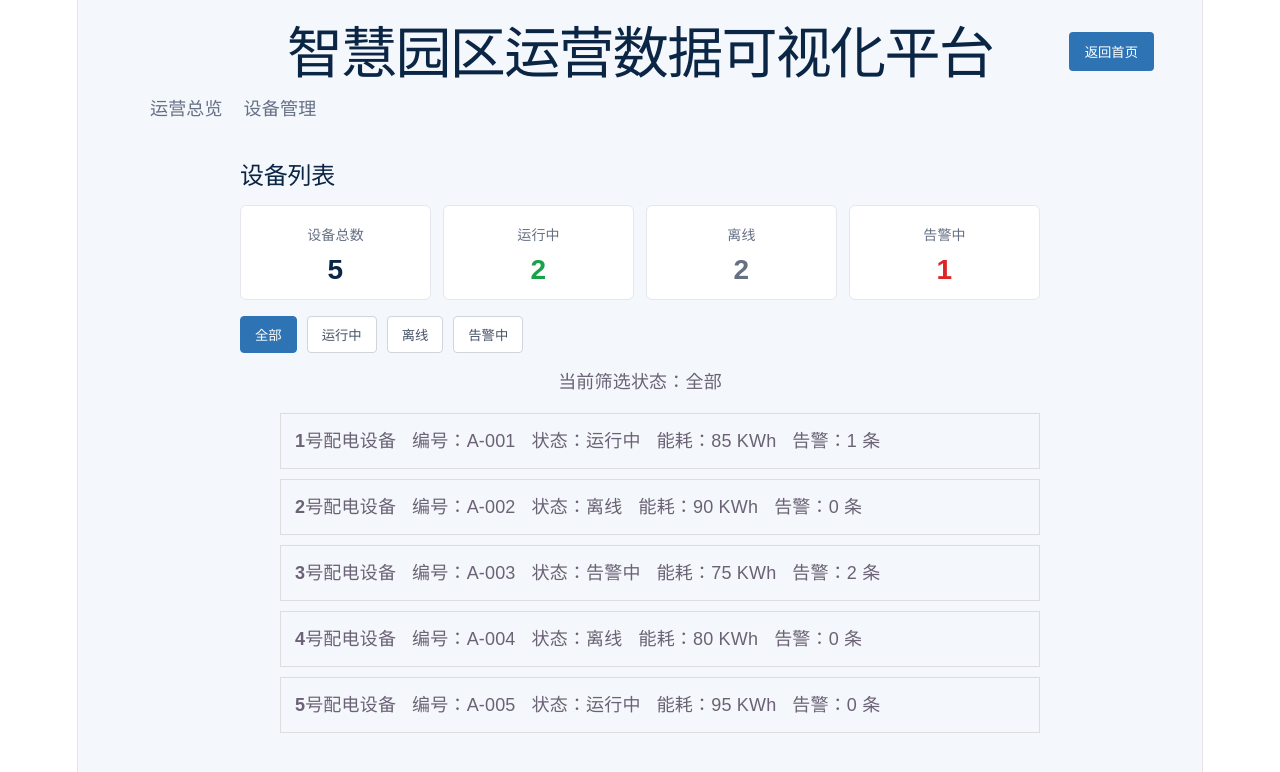
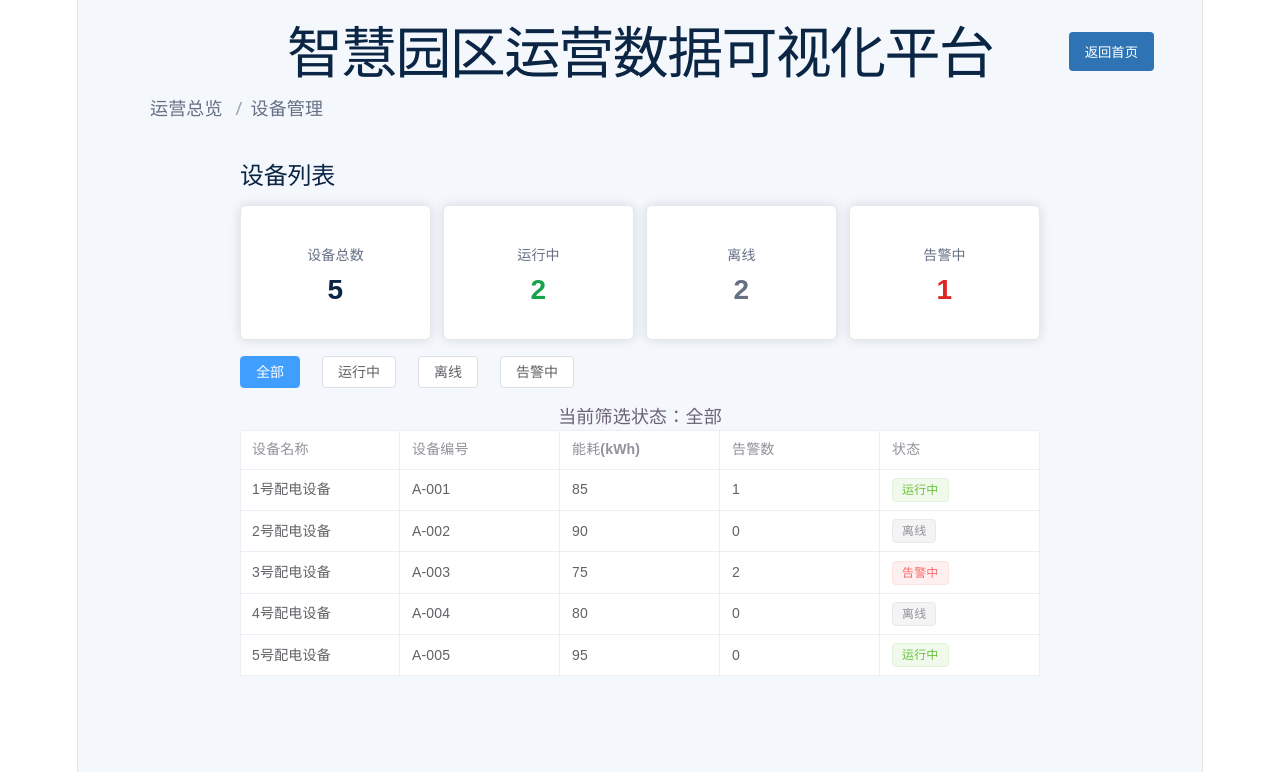
Before and after one commit to 3273352747/smart-park-dashboard, a Vue app: page / in a window 1280 px wide. Both pictures are taken after a click on the button "进入系统". Shown: the top 772 px of the page. Built offline with nearby package versions, Linux system fonts and the light colour scheme.

Commit message:
feat: add element plus device table1

```diff
--- a/package.json
+++ b/package.json
@@ -9,6 +9,7 @@
     "preview": "vite preview"
   },
   "dependencies": {
+    "element-plus": "^2.14.3",
     "vue": "^3.5.39"
   },
   "devDependencies": {
--- /dev/null
+++ b/practice/day03-app.vue
@@ -0,0 +1,112 @@
+<script setup>
+import devicelist from day03-app.vue
+import {ref} from "vue"
+const hasEntrySystem = ref(false)
+const projectName = '智慧园区运营数据可视化平台'
+function entrySystem(){
+    hasEntrySystem.value = true
+}
+function toBackHome(){
+    hasEntrySystem.value = false
+}
+</script>
+
+<template>
+    <main v-if="!hasEntrySystem" class="page">
+        <h1>{{projectName}}</h1>
+        <p>数据可视化平台</p>
+        <button @click="entrySystem">进入系统</button>
+    </main>
+
+    <section v-else class="dashboard">
+        <header class="dashboard-header">
+            <div class="system-title">
+                <h1>{{ projectName }}</h1>
+            </div>
+            <button @click="toBackHome">返回首页</button>
+        </header>
+
+        <div class="content-shell">
+            <p class="breadcrumb">运营总览/设备管理</p>
+            <day04-devicelist />
+        </div>
+    </section>
+</template>
+
+<style scoped>
+.page {
+    min-height: 100%;
+    padding: 48px;
+    background: #f4f7fb;
+    text-align: center;
+
+}
+
+h1 {
+    color: #0b2545;
+
+}
+
+.page p {
+    color: #0b2545;
+    margin: 12px 0 24px;
+
+}
+
+button {
+    padding: 10px 16px;
+    background: #2e74b5;
+    color: #fff;
+    border: 0;
+    border-radius: 4px;
+    cursor: pointer;
+
+}
+
+.dashboard {
+    min-height: 100%;
+    padding: 32px 48px;
+    background: #f4f7fb;
+
+}
+
+.dashboard-header {
+    display: grid;
+    grid-template-columns: 1fr auto 1fr;
+    align-items: center;
+    margin-bottom: 24px;
+
+}
+
+.system-title {
+    grid-column: 2;
+    text-align: center;
+
+}
+
+.system-title h1 {
+    margin: 0;
+}
+
+.dashboard-header button {
+    grid-column: 3;
+    justify-self: end;
+}
+
+.content-shell {
+    max-width: 980px;
+    margin: 0 auto;
+
+}
+
+.breadcrumb {
+    margin: 0 0 16px;
+    color: #667085;
+    text-align: left;
+
+}
+
+.dashboard-header h1 {
+    margin: 0;
+}
+</style>
--- /dev/null
+++ b/practice/day04-devicelist.vue
@@ -0,0 +1,175 @@
+<script setup>
+import {ref,computed} from "vue"
+const deviceManager = ref([
+  { name: '1号配电设备', code: 'A-001', status: '运行中', energy: 85, alarmCount: 1 },
+  { name: '2号配电设备', code: 'A-002', status: '离线', energy: 90, alarmCount: 0 },
+  { name: '3号配电设备', code: 'A-003', status: '告警中', energy: 75, alarmCount: 2 },
+  { name: '4号配电设备', code: 'A-004', status: '离线', energy: 80, alarmCount: 0 },
+  { name: '5号配电设备', code: 'A-005', status: '运行中', energy: 95, alarmCount: 0 },
+])
+const activeStatus = ref("全部")
+const statusOptions = ["全部","运行中","离线","告警中"]
+const filterDevices = computed(() =>{
+    if(activeStatus.value === "全部")
+    return deviceManager.value
+
+    return deviceManager.value.filter((device) => {
+        return device.status === activeStatus.value
+    })
+})
+const totalDevices = computed(() => deviceManager.value.length)
+const runningCount = computed(() => {
+    return deviceManager.value.filter((device) => device.status === "运行中").length
+})
+const offlineCount = computed(() => {
+    return deviceManager.value.filter((device) => device.status === "离线").length
+})
+const alarmingCount = computed(() => {
+    return deviceManager.value.filter((device) => device.status === "告警中").length
+})
+</script>
+
+<template>
+    <main>
+        <h2 class="section-title">设备列表</h2>
+        <div class="stats-grid">
+            <div class="stat-card">
+                <span>设备总数</span>
+                <strong>{{ totalDevices }}</strong>
+            </div>
+            <div class="stat-card running">
+                <span>运行中</span>
+                <strong>{{ runningCount }}</strong>
+            </div>
+            <div class="stat-card offline">
+                <span>离线</span>
+                <strong>{{ offlineCount }}</strong>
+            </div>
+            <div class="stat-card alarming">
+                <span>告警中</span>
+                <strong>{{ alarmingCount }}</strong>
+            </div>
+        </div>
+
+        <div class="filter-bar">
+            <button v-for = "status in statusOptions" :key="status" class="filter-button" :class="{active:activeStatus === status}" @click="activeStatus = status">{{ status }}</button>
+        </div>
+
+        <p>当前筛选状态：{{ activeStatus }}</p>
+
+        <ul>
+            <li v-for="device in filterDevices" :key="device.code">
+                <strong>{{ device.name }}</strong>
+                <span>编号：{{ device.code }}</span>
+                <span>状态：{{ device.status }}</span>
+                <span>能耗：{{ device.energy }} kWh</span>
+                <span>告警：{{ device.alarmCount }} 条</span>
+            </li>
+        </ul>
+
+        <p v-if="filterDevices.length === 0" class="empty-text">暂无符合条件的设备</p>
+    </main>
+</template>
+
+<style scoped>
+main {
+    max-width: 800px;
+    margin: 40px auto;
+    font-family: Arial,sans-serif;
+
+}
+
+.section-title {
+    margin: 0 0 8px;
+    color: #0b2545;
+    font-size: 24px;
+    text-align: left;
+
+}
+
+.stats-grid {
+    display: grid;
+    grid-template-columns: repeat(4,1fr);
+    gap: 12px;
+    margin: 16px 0;
+
+}
+
+.stat-card {
+    padding: 16px;
+    background: #fff;
+    border: 1px solid #e4e7ec;
+    border-radius: 6px;
+
+}
+
+.stat-card span {
+    display: block;
+    color: #667085;
+    font-size: 14px;
+
+}
+
+.stat-card strong {
+    display: block;
+    margin-top: 8px;
+    color: #0b2545;
+    font-size: 28px;
+
+}
+
+.filter-bar {
+    display: flex;
+    gap: 10px;
+    margin: 16px 0;
+
+}
+
+.filter-button {
+    padding: 8px 14px;
+    color: #475467;
+    background: #fff;
+    border: 1px solid #d0d5dd;
+    border-radius: 4px;
+    cursor: pointer;
+
+}
+
+.filter-button.active {
+    color: #fff;
+    background: #2e74b5;
+    border-color: #2e74b5;
+
+}
+
+li {
+    display: flex;
+    gap: 16px;
+    margin: 10px 0;
+    padding: 14px;
+    border: 1px solid #fff;
+
+}
+
+.running strong {
+    color: #16a34a;
+
+}
+
+.offline strong {
+    color: #667085;
+
+}
+
+.alarming strong {
+    color: #dc2626;
+
+}
+
+.empty-text {
+    margin-top: 24px;
+    color: #98a2b3;
+    text-align: center;
+
+}
+</style>
--- a/src/App.vue
+++ b/src/App.vue
@@ -29,7 +29,7 @@ function backToHome() {
     </header>
 
     <div class="content-shell">
-      <p class="breadcrumb">运营总览 <span></span>设备管理</p>
+      <p class="breadcrumb">运营总览 <span>/</span>设备管理</p>
       <DeviceList />
     </div>
   </section>
@@ -99,13 +99,12 @@ button {
   color: #98a2b3;
 }
 
-.dashboard-header h1,
-.dashboard-header p {
+.dashboard-header h1 {
   margin: 0;
 }
 
-.dashboard-header p{
-  margin-top: 30px;
-  color: #667085;
+.page p {
+    color: #0b2545;
+    margin: 12px 0 12px;
 }
 </style>
--- a/src/components/DeviceList.vue
+++ b/src/components/DeviceList.vue
@@ -39,42 +39,49 @@ const alarmingCount = computed(() =>{
   <main>
     <h2 class="section-title">设备列表</h2>
     <div class="stats-grid">
-      <div class="stat-card">
+    <el-card class="stat-card">
         <span>设备总数</span>
         <strong>{{ totalDevices }}</strong>
-      </div>
+      </el-card>
 
-      <div class="stat-card running">
+      <el-card class="stat-card running">
         <span>运行中</span>
         <strong>{{ runningCount }}</strong>
-      </div>
+      </el-card>
 
-      <div class="stat-card offline">
+      <el-card class="stat-card offline">
         <span>离线</span>
         <strong>{{ offlineCount }}</strong>
-      </div>
+      </el-card>
 
-      <div class="stat-card alarming">
+      <el-card class="stat-card alarming">
         <span>告警中</span>
         <strong>{{ alarmingCount }}</strong>
-      </div>
+      </el-card>
       </div>
 
     <div class="filter-bar">
-      <button v-for="status in statusOptions" :key="status" class="filter-button" :class="{active: activeStatus === status}" @click="activeStatus = status">{{status}}</button>
+      <el-button v-for="status in statusOptions" :key="status" :type="activeStatus === status ? 'primary':'default'" @click="activeStatus = status">{{status}}</el-button>
     </div>
 
     <p>当前筛选状态：{{ activeStatus }}</p>
 
-    <ul>
-        <li v-for="device in filteredDevices" :key="device.code">
-            <strong>{{ device.name }}</strong>
-            <span>编号：{{ device.code }}</span>
-            <span>状态：{{ device.status }}</span>
-            <span>能耗：{{ device.energy }} KWh</span>
-            <span>告警：{{ device.alarmCount }} 条</span>
-        </li>
-    </ul>
+        <el-table :data="filteredDevices" border style="width:100%">
+            <el-table-column prop="name" label="设备名称"/>
+            <el-table-column prop="code" label="设备编号"/>
+            <el-table-column prop="energy" label="能耗(kWh)"/>
+            <el-table-column prop="alarmCount" label="告警数"/>
+
+            <el-table-column label="状态">
+              <template #default="{ row }">
+                <el-tag :type="row.status === '运行中' ? 'success' : row.status === '离线' ? 'info' : 'danger'">
+                  {{ row.status }}
+                </el-tag>
+              </template>
+            </el-table-column>
+        </el-table>
+
+    <p v-if="filteredDevices.length === 0" class="empty-text">暂无符合条件的设备</p>
   </main>
   </template>
 
@@ -83,14 +90,6 @@ const alarmingCount = computed(() =>{
     max-width: 800px;
     margin: 40px auto;
     font-family: Arial, sans-serif;
-  }
-
-li{
-    display: flex;
-    gap: 16px;
-    margin: 10px 0;
-    padding: 14px;
-    border: 1px solid #ddd;
   }
 
 .section-title {
@@ -104,21 +103,6 @@ li{
   display: flex;
   gap: 10px;
   margin: 16px 0;
-}
-
-.filter-button{
-  padding: 8px 14px;
-  color: #475467;
-  background: #fff;
-  border: 1px solid #d0d5dd;
-  border-radius: 4px;
-  cursor: pointer;
-}
-
-.filter-button.active{
-  color: #fff;
-  background: #2e74b5;
-  border-color: #2e74b5;
 }
 
 .stats-grid{
@@ -159,4 +143,10 @@ li{
 .alarming strong{
   color: #dc2626;
 }
+
+.empty-text{
+  margin-top: 24px;
+  color: #98a2b3;
+  text-align: center;
+}
 </style>
--- a/src/main.js
+++ b/src/main.js
@@ -2,4 +2,7 @@ import { createApp } from 'vue'
 import './style.css'
 import App from './App.vue'
 
-createApp(App).mount('#app')
+createApp(App).use(ElementPlus).mount('#app')
+
+import ElementPlus from 'element-plus'
+import 'element-plus/dist/index.css'
```
Also changed, not shown: 1 other file (tests, documents, lock files or other folders). Lines whose indentation alone changed are shown as unchanged.
